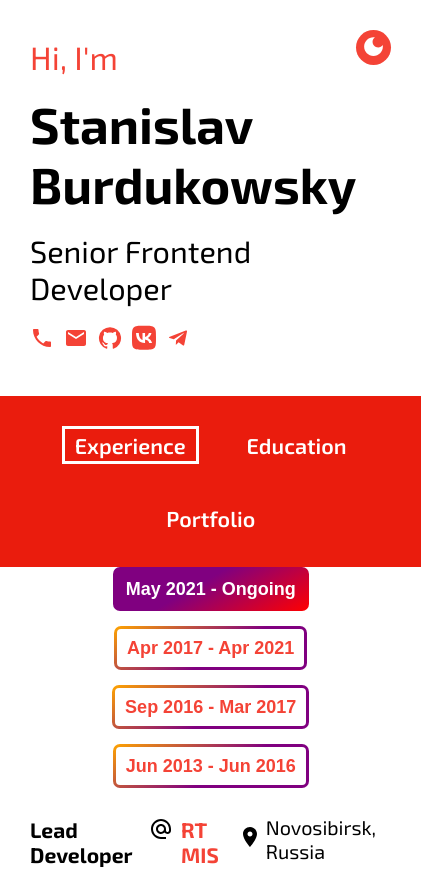
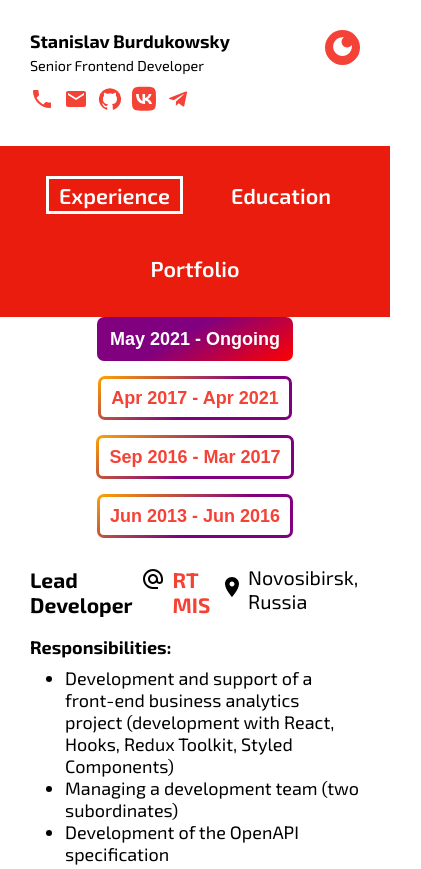
Before and after one commit to burdukowsky/burdukowsky.github.io, a React (Create React App) app: page / in a window 390 px wide. Shown: the top 869 px of the page, 421 px wide, since content can reach past the window. Built offline with nearby package versions, Linux system fonts and the light colour scheme.

Commit message:
adapt Hello for mobile

```diff
--- a/src/app/hooks/media-queries.ts
+++ b/src/app/hooks/media-queries.ts
@@ -3,3 +3,7 @@ import { useMediaQuery } from 'react-responsive';
 export function useMobileMediaQuery(): boolean {
   return useMediaQuery({ maxWidth: 767 });
 }
+
+export function useExtraMobileMediaQuery(): boolean {
+  return useMediaQuery({ maxWidth: 575 });
+}
--- a/src/app/layout/header/components/hello/Hello.module.scss
+++ b/src/app/layout/header/components/hello/Hello.module.scss
@@ -1,7 +1,48 @@
-.Hello {
-  * {
-    $margin: .15em;
-    margin-top: $margin;
-    margin-bottom: $margin;
+@import "scss/media";
+
+@mixin margins {
+  $margin: .15em;
+  margin-top: $margin;
+  margin-bottom: $margin;
+}
+
+.HelloHi {
+  color: var(--primary);
+  font-size: 1.8rem;
+  @include margins;
+}
+
+.HelloName {
+  font-size: 2.8rem;
+  @include margins;
+}
+
+.HelloSenior {
+  font-size: 1.7rem;
+  @include margins;
+}
+
+@include mobile {
+  .HelloHi {
+    display: none;
+  }
+
+  .HelloName {
+    font-size: 1.5rem;
+    margin-top: 0;
+  }
+
+  .HelloSenior {
+    font-size: 1rem;
   }
 }
+
+@include extra-mobile {
+  .HelloName {
+    font-size: 1rem;
+  }
+
+  .HelloSenior {
+    font-size: .8rem;
+  }
+}
--- a/src/app/layout/header/components/hello/Hello.tsx
+++ b/src/app/layout/header/components/hello/Hello.tsx
@@ -1,27 +1,17 @@
 import { FC } from 'react';
 
 import { Space } from 'app/components/space/Space';
-import { AppText } from 'app/components/app-text/AppText';
 import styles from './Hello.module.scss';
 import { Contacts } from '../contacts/Contacts';
 
 export const Hello: FC = () => {
   return (
-    <Space
-      direction='column'
-      height='100%'
-      justifyContent='center'
-      className={styles.Hello}
-    >
-      <AppText as='p' color='primary' size='1.8rem'>
-        Hi, I'm
-      </AppText>
-      <AppText as='h1' size='2.8rem'>
-        Stanislav Burdukowsky
-      </AppText>
-      <AppText as='p' size='1.7rem'>
-        Senior Frontend Developer
-      </AppText>
+    <Space direction='column' height='100%' justifyContent='center' gap='.5em'>
+      <Space direction='column'>
+        <p className={styles.HelloHi}>Hi, I'm</p>
+        <h1 className={styles.HelloName}>Stanislav Burdukowsky</h1>
+        <p className={styles.HelloSenior}>Senior Frontend Developer</p>
+      </Space>
       <Contacts />
     </Space>
   );
--- a/src/scss/_media.scss
+++ b/src/scss/_media.scss
@@ -1,4 +1,11 @@
+$extra-mobile-width: 575px;
 $mobile-width: 767px;
+
+@mixin extra-mobile {
+  @media (max-width: #{$extra-mobile-width}) {
+    @content;
+  }
+}
 
 @mixin mobile {
   @media (max-width: #{$mobile-width}) {
```
